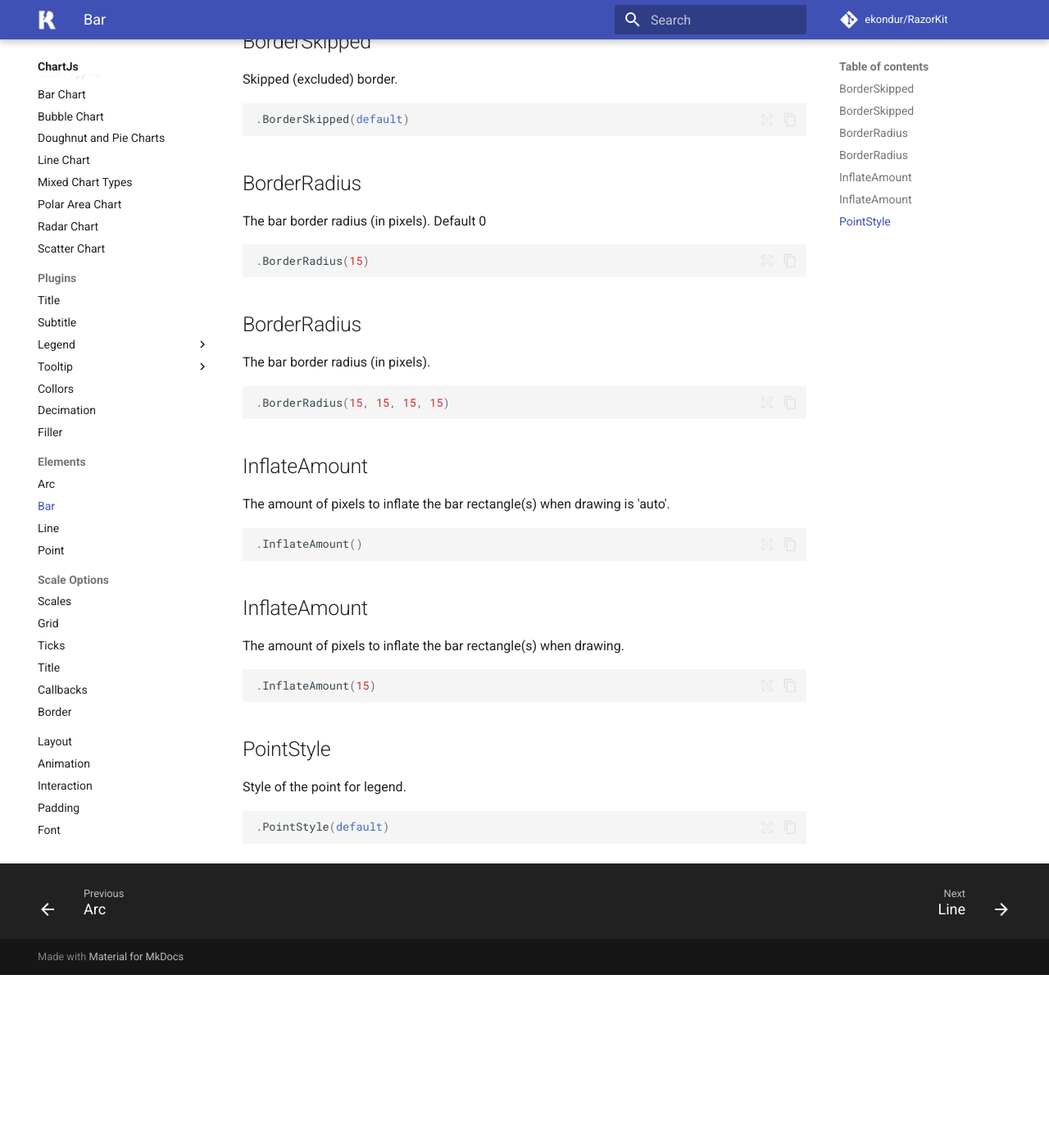
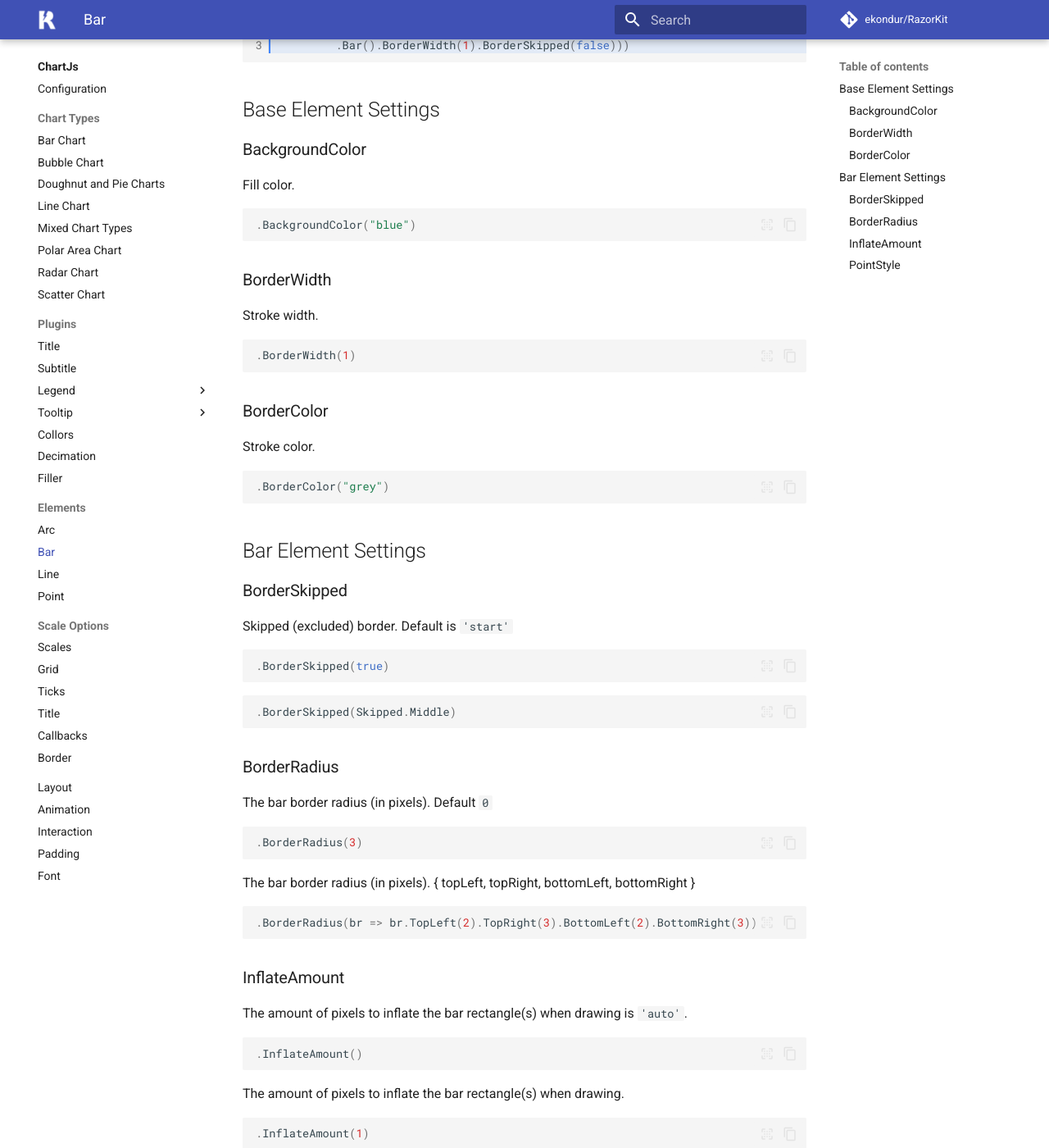
Before and after one commit to ekondur/RazorKit, an MkDocs documentation site: the page built from docs/chartjs/elements/bar.md, in a window 1280 px wide and 1400 px high, scrolled down 367 px. Shown: the whole window at 82% size. Built offline with MkDocs 1.6.1 and Material for MkDocs 9.7.7, drawn with Linux system fonts in a browser that asks for light colours; comment, search, counter and statistics services are not loaded; before the commit the page ends 1556 px from its top, so only the background shows below that; some of the changed text lies outside the part shown.

Commit message:
Added BorderRadius and BorderWidth builders.

````diff
--- a/docs/chartjs/elements/bar.md
+++ b/docs/chartjs/elements/bar.md
@@ -1,41 +1,67 @@
-## BorderSkipped
-Skipped (excluded) border.
+!!! info "Reference [:octicons-link-external-16:](https://www.chartjs.org/docs/latest/configuration/elements.html#bar-configuration)"
+	Bar elements are used to represent the bars in a bar chart.
+
+	Namespace: ```options.elements.bar```
+
+```csharp hl_lines="3" linenums="1"
+.Options(o => o
+    .Elements(e => e
+        .Bar().BorderWidth(1).BorderSkipped(false)))
+```
+
+## Base Element Settings
+
+### BackgroundColor
+Fill color.
+```csharp
+.BackgroundColor("blue")
+```
+
+### BorderWidth
+Stroke width.
+```csharp
+.BorderWidth(1)
+```
+
+### BorderColor
+Stroke color.
+```csharp
+.BorderColor("grey")
+```
+
+## Bar Element Settings
+
+### BorderSkipped
+Skipped (excluded) border. Default is ```'start'```
 ```csharp
 .BorderSkipped(true)
 ```
-
-## BorderSkipped
-Skipped (excluded) border.
 ```csharp
-.BorderSkipped(default)
+.BorderSkipped(Skipped.Middle)
 ```
 
-## BorderRadius
-The bar border radius (in pixels). Default 0
+### BorderRadius
+The bar border radius (in pixels). Default ```0```
 ```csharp
-.BorderRadius(15)
+.BorderRadius(3)
+```
+The bar border radius (in pixels). { topLeft, topRight, bottomLeft, bottomRight }
+```csharp
+.BorderRadius(br => br.TopLeft(2).TopRight(3).BottomLeft(2).BottomRight(3))
 ```
 
-## BorderRadius
-The bar border radius (in pixels).
-```csharp
-.BorderRadius(15, 15, 15, 15)
-```
-
-## InflateAmount
-The amount of pixels to inflate the bar rectangle(s) when drawing is 'auto'.
+### InflateAmount
+The amount of pixels to inflate the bar rectangle(s) when drawing is ```'auto'```.
 ```csharp
 .InflateAmount()
 ```
-
-## InflateAmount
 The amount of pixels to inflate the bar rectangle(s) when drawing.
 ```csharp
-.InflateAmount(15)
+.InflateAmount(1)
 ```
 
-## PointStyle
-Style of the point for legend.
+### PointStyle
+Style of the point for legend. Default is 'circle'.
 ```csharp
-.PointStyle(default)
+.PointStyle(PointStyle.Star)
 ```
````
Also changed, not shown: docs/chartjs/datasets/bar.md (+8 -8 lines), docs/chartjs/elements/arc.md (+50 -17 lines), 4 other files.
